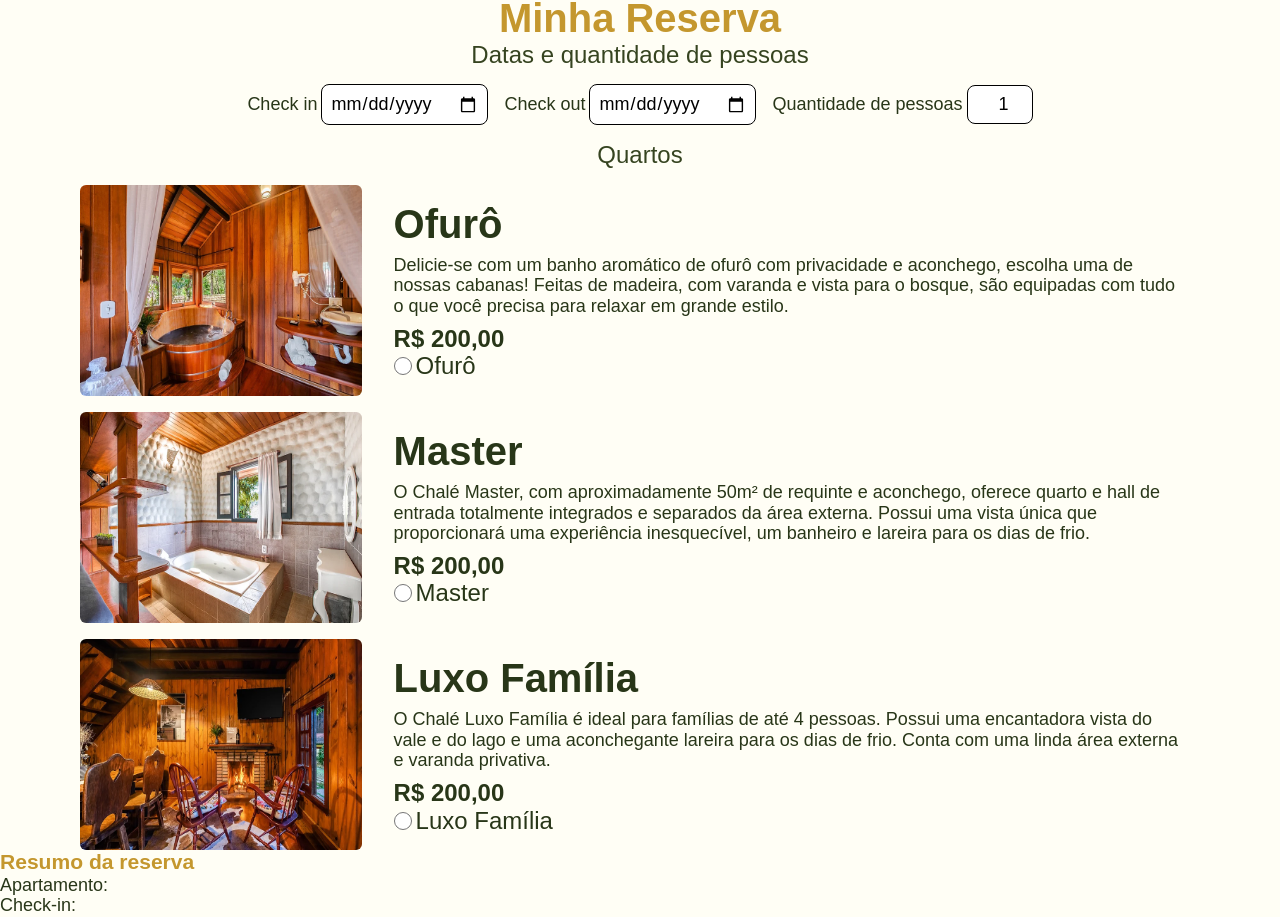
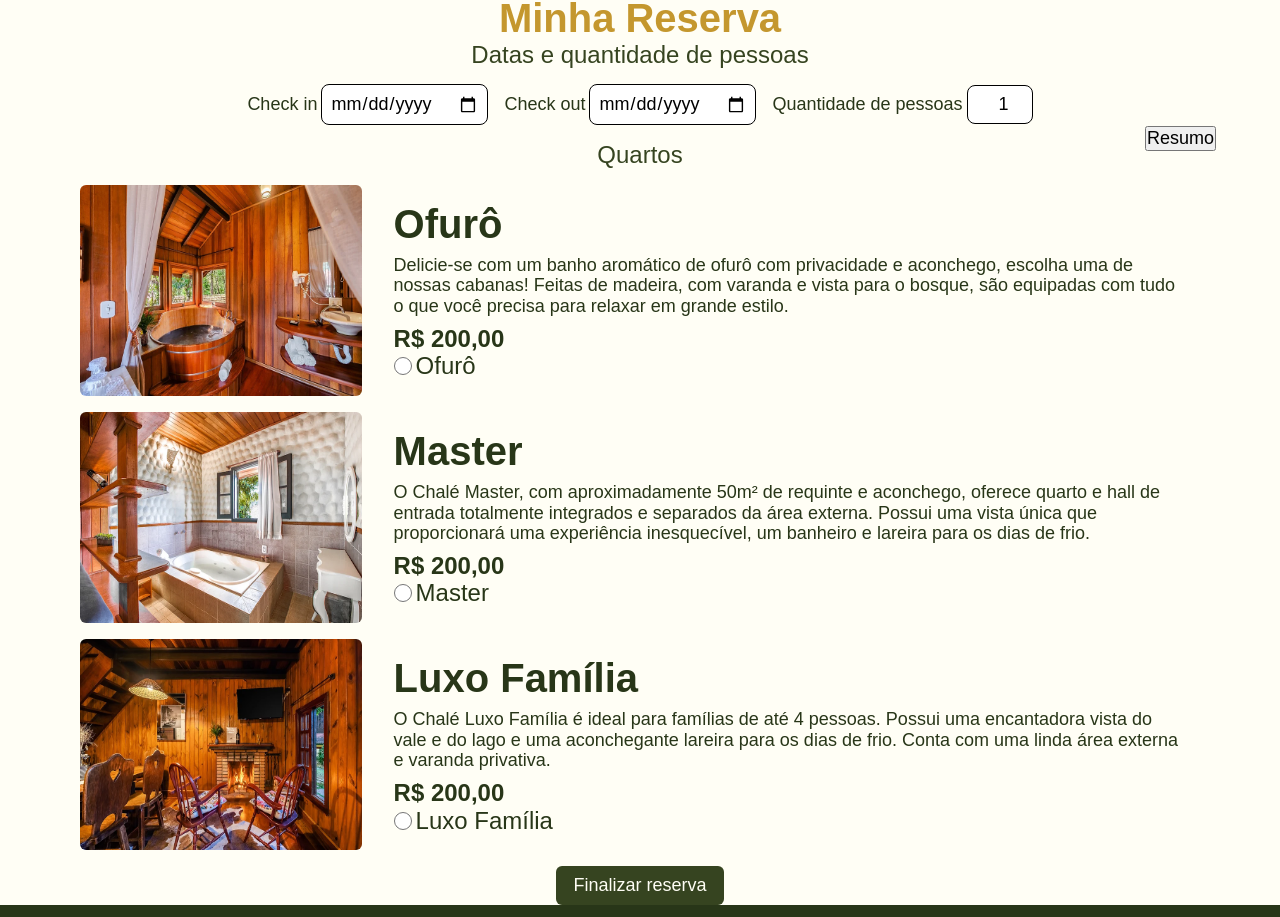
Before and after one commit to acamposlucas/montseny-react, a React (Vite) app: page /reserva in a window 1280 px wide. Shown: the part 274-1191 px from the top of the page. Built offline with nearby package versions, Linux system fonts and the light colour scheme.

Commit message:
adiciona modal resumo de reserva

```diff
--- a/package.json
+++ b/package.json
@@ -9,6 +9,7 @@
     "preview": "vite preview"
   },
   "dependencies": {
+    "@radix-ui/react-dialog": "^1.0.2",
     "react": "^18.2.0",
     "react-dom": "^18.2.0",
     "react-router-dom": "^6.8.0"
--- a/src/pages/Reserva/ReservaPage.tsx
+++ b/src/pages/Reserva/ReservaPage.tsx
@@ -1,5 +1,7 @@
-import { useState } from "react";
+import React, { useState } from "react";
+import * as Dialog from "@radix-ui/react-dialog";
 import "./styles.scss";
+import ResumoReserva from "./components/ResumoReserva/ResumoReserva";
 
 interface Quarto {
 	id: number;
@@ -140,7 +142,10 @@ export function ReservaPage() {
 							role="radiogroup"
 						>
 							{quartos.map((quarto) => (
-								<div className="quarto__card">
+								<div
+									className="quarto__card"
+									key={quarto.id}
+								>
 									<div
 										className="image__container"
 										key={quarto.id}
@@ -153,10 +158,12 @@ export function ReservaPage() {
 									<div className="quarto__content">
 										<h2>{quarto.nome}</h2>
 										<p>{quarto.descricao}</p>
-										<strong>{Intl.NumberFormat("pt-br", {
-                      style: "currency",
-                      currency: "BRL"
-                    }).format(quarto.valor)}</strong>
+										<strong>
+											{Intl.NumberFormat("pt-br", {
+												style: "currency",
+												currency: "BRL",
+											}).format(quarto.valor)}
+										</strong>
 										<div className="form-control">
 											<input
 												type="radio"
@@ -176,45 +183,10 @@ export function ReservaPage() {
 							))}
 						</div>
 					</fieldset>
+					<button type="submit">Finalizar reserva</button>
 				</form>
 			</section>
-			<div>
-				<h3>Resumo da reserva</h3>
-				<div>
-					<span>
-						Apartamento:{" "}
-						<strong>
-							{reserva.quarto ? reserva.quarto.nome : ""}
-						</strong>
-					</span>
-				</div>
-				<div>
-					<span>
-						Check-in:{" "}
-						<strong>
-							{reserva.checkIn ? reserva.checkIn : ""}
-						</strong>
-					</span>
-				</div>
-				<div>
-					<span>
-						Check out:{" "}
-						<strong>
-							{reserva.checkOut ? reserva.checkOut : ""}
-						</strong>
-					</span>
-				</div>
-				<div>
-					<span>
-						Quantidade de pessoas:{" "}
-						<strong>
-							{reserva.quantidadeDePessoas
-								? reserva.quantidadeDePessoas
-								: ""}
-						</strong>
-					</span>
-				</div>
-			</div>
+      <ResumoReserva reserva={reserva} />
 		</>
 	);
 }
--- /dev/null
+++ b/src/pages/Reserva/components/ResumoReserva/ResumoReserva.tsx
@@ -0,0 +1,67 @@
+import * as Dialog from "@radix-ui/react-dialog";
+import "./styles.scss";
+
+interface Quarto {
+	id: number;
+	nome: string;
+	descricao: string;
+	valor: number;
+	imgUrl: string;
+}
+
+interface Reserva {
+	checkIn: string;
+	checkOut: string;
+	quantidadeDePessoas: number;
+	quarto: Quarto;
+	servicos: [];
+	totalDeDias: number;
+	total: number;
+}
+
+export default function ResumoReserva({ reserva }: { reserva: Reserva }) {
+	return (
+			<Dialog.Root>
+				<Dialog.Trigger className="dialog__trigger">Resumo</Dialog.Trigger>
+				<Dialog.Portal>
+					<Dialog.Overlay className="dialog__overlay" />
+					<Dialog.Content className="dialog__content">
+						<Dialog.Title>Resumo da reserva</Dialog.Title>
+						<Dialog.Description className="dialog__description">
+							<span>
+								Apartamento:{" "}
+								<strong>
+									{reserva.quarto ? reserva.quarto.nome : ""}
+								</strong>
+							</span>
+							<span>
+								Check-in:{" "}
+								<strong>
+									{reserva.checkIn ? reserva.checkIn : ""}
+								</strong>
+							</span>
+							<span>
+								Check out:{" "}
+								<strong>
+									{reserva.checkOut ? reserva.checkOut : ""}
+								</strong>
+							</span>
+							<span>
+								Quantidade de pessoas:{" "}
+								<strong>
+									{reserva.quantidadeDePessoas
+										? reserva.quantidadeDePessoas
+										: ""}
+								</strong>
+							</span>
+						</Dialog.Description>
+						<img
+							src={reserva.quarto.imgUrl}
+							alt=""
+						/>
+						<Dialog.Close>Fechar</Dialog.Close>
+					</Dialog.Content>
+				</Dialog.Portal>
+			</Dialog.Root>
+	);
+}
--- /dev/null
+++ b/src/pages/Reserva/components/ResumoReserva/styles.scss
@@ -0,0 +1,37 @@
+@use "src/sass/sass-utils/functions.scss" as f;
+
+.dialog__trigger {
+  position: fixed;
+  top: 50%;
+  right: 5vw;
+}
+
+.dialog__overlay {
+  background-color: rgba(0, 0, 0, 0.5);
+  position: fixed;
+  inset: 0;
+}
+
+.dialog__content {
+  background-color: white;
+  border-radius: 6px;
+  box-shadow: hsl(206 22% 7% / 35%) 0px 10px 38px -10px, hsl(206 22% 7% / 20%) 0px 10px 20px -15px;
+  position: fixed;
+  top: 50%;
+  left: 50%;
+  transform: translate(-50%, -50%);
+  width: 90vw;
+  max-width: 450px;
+  max-height: 85vh;
+  padding: 25px;
+
+  .dialog__description {
+    display: flex;
+    flex-direction: column;
+    gap: f.pxToRem(16);
+  }
+
+  button[type="button"] {
+    margin-block-start: f.pxToRem(16);
+  }
+}
--- a/src/pages/Reserva/styles.scss
+++ b/src/pages/Reserva/styles.scss
@@ -11,6 +11,26 @@
   }
 
   .reserva__formulario {
+
+    button[type="submit"] {
+      background-color: v.$cor-principal;
+      color: v.$cor-letra-clara;
+      border: 1px solid transparent;
+      border-radius: 6px;
+      padding-block: f.pxToRem(8);
+      padding-inline: f.pxToRem(16);
+      margin-block-start: f.pxToRem(16);
+      display: block;
+      margin-inline: auto;
+      cursor: pointer;
+      transition: all 200ms ease-in-out;
+
+      &:hover {
+        border-color: v.$cor-principal;
+        background-color: transparent;
+        color: v.$cor-principal;
+      }
+    }
 
     fieldset {
       border: none;
```
Also changed, not shown: src/assets/icons/bookmarks.svg (added), 1 other file (tests, documents, lock files or other folders).
